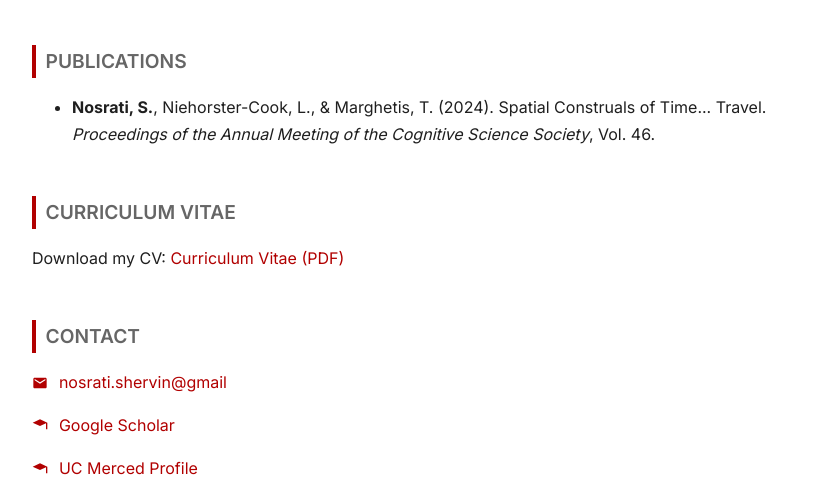
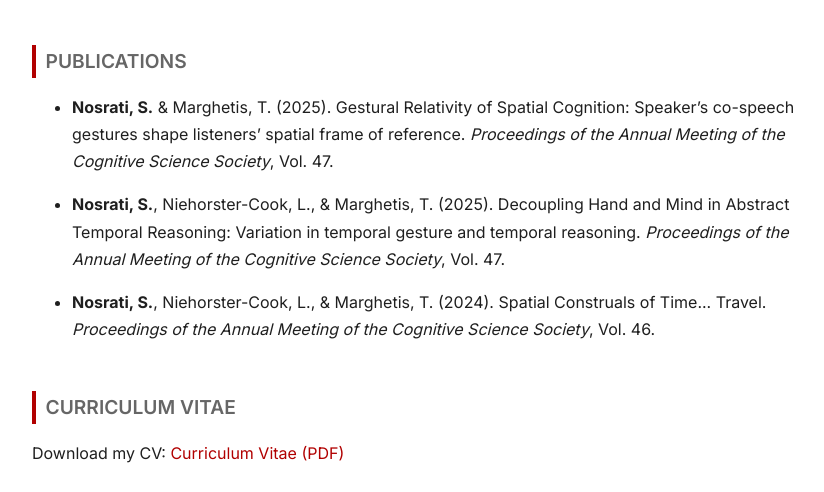
Before and after one commit to snoozrat/snosrati, a plain HTML site: page index.html in a window 1280 px wide. Shown: the part 1431-1923 px from the top of the page, without its empty margins (224-1048 px from the left). Drawn offline with Linux system fonts and the light colour scheme.

Commit message:
Update index.html

```diff
--- a/index.html
+++ b/index.html
@@ -208,9 +208,19 @@
     <section id="publications">
       <h2>Publications</h2>
       <ul>
+        <li><strong>Nosrati, S.</strong> & Marghetis, T. (2025). Gestural Relativity of Spatial Cognition: Speaker’s co-speech gestures shape listeners’ spatial frame of reference. <em>Proceedings of the Annual Meeting of the Cognitive Science Society</em>, Vol. 47.</li>
+      </ul>
+    </section>
+      <ul>
+        <li><strong>Nosrati, S.</strong>, Niehorster-Cook, L., & Marghetis, T. (2025). Decoupling Hand and Mind in Abstract Temporal Reasoning: Variation in temporal gesture and temporal reasoning. <em>Proceedings of the Annual Meeting of the Cognitive Science Society</em>, Vol. 47.</li>
+      </ul>
+    </section>
+      <ul>
         <li><strong>Nosrati, S.</strong>, Niehorster-Cook, L., & Marghetis, T. (2024). Spatial Construals of Time... Travel. <em>Proceedings of the Annual Meeting of the Cognitive Science Society</em>, Vol. 46.</li>
       </ul>
     </section>
+
+
 
     <!-- CV SECTION -->
     <section id="cv">
```
